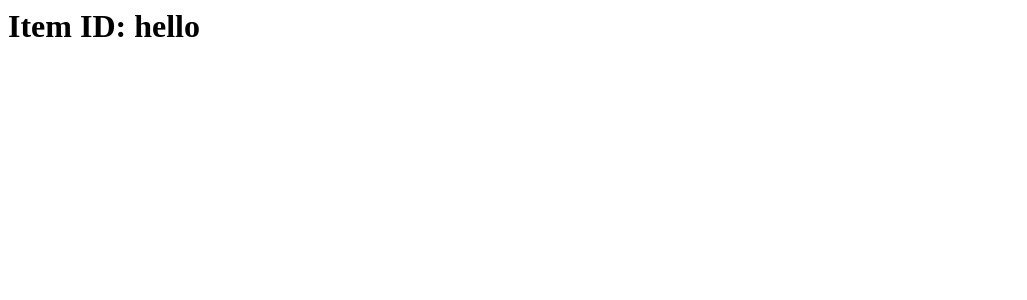
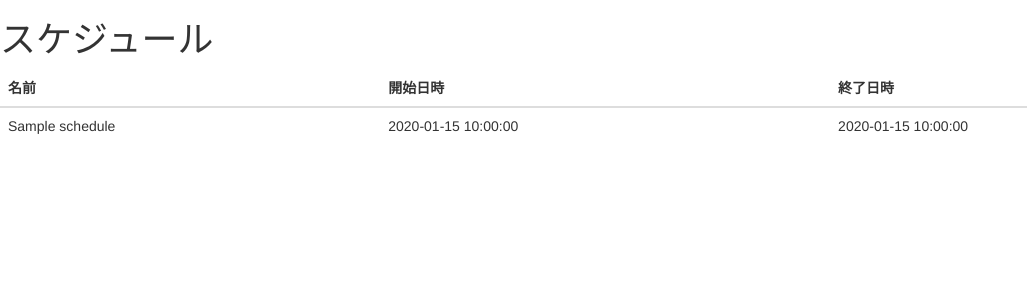
Before and after one commit to yuta-ubiquitous/timeschedule_demo, a FastAPI app: page / in a window 1280 px wide. Shown: the top 300 px of the page, without its empty margins (0-1027 px from the left). Run offline with FastAPI, Linux system fonts and the light colour scheme; tables that the repository leaves empty hold one stand-in row (values such as "Sample post"); some libraries are stand-ins or nearby versions.

Commit message:
取得したscheduleを表示

```diff
--- a/templates/index.html
+++ b/templates/index.html
@@ -1,8 +1,69 @@
-<html>
-    <head>
-        <title>Schedule</title>
-    </head>
-    <body>
-        <h1>Item ID: hello</h1>
-    </body>
-    </html>
+<!DOCTYPE html>
+<html lang="en">
+  <head>
+    <meta charset="utf-8">
+    <meta http-equiv="X-UA-Compatible" content="IE=edge">
+    <meta name="viewport" content="width=device-width, initial-scale=1">
+    <!-- The above 3 meta tags *must* come first in the head; any other head content must come *after* these tags -->
+    <title>Propeller Basic HTML Template</title>
+
+    <!-- Bootstrap css-->
+	<link rel="stylesheet" href="https://maxcdn.bootstrapcdn.com/bootstrap/3.3.6/css/bootstrap.min.css">
+
+   	<!--Google Icon Font-->
+    <link href="http://fonts.googleapis.com/icon?family=Material+Icons" rel="stylesheet">
+
+    <!-- Propeller css -->
+    <link href="{{ url_for('static', path='/pmd-1.3.2/dist/css/propeller.min.css') }}"" rel="stylesheet">
+
+    <!-- datetimepicker css -->
+    <link href="{{ url_for('static', path='/propellerkit-datetimepicker/css/bootstrap-datetimepicker.css') }}"" rel="stylesheet">
+    <link href="{{ url_for('static', path='/propellerkit-datetimepicker/css/pmd-datetimepicker.css') }}"" rel="stylesheet">
+  </head>
+
+  <body>
+    <h1>スケジュール</h1>
+    <div class="pmd-card pmd-z-depth">
+        <div class="table-responsive">
+            <table cellspacing="0" cellpadding="0" class="table pmd-table" id="table-propeller">
+                <thead>
+                    <tr>
+                        <th>名前</th>
+                        <th>開始日時</th>
+                        <th>終了日時</th>
+                    </tr>
+                </thead>
+                <tbody>
+                    {% for schedule in schedules %}
+                        <tr>
+                            <td data-title="Name"> {{ schedule.name }} </td>
+                            <td data-title="datetime_start">{{ schedule.datetime_start }}</td>
+                            <td data-title="datetime_end">{{ schedule.datetime_end }}</td>
+                        </tr>
+                    {% endfor %}
+                </tbody>
+            </table>
+        </div>
+    </div>
+
+    <!-- jQuery before Propeller.js -->
+    <script type="text/javascript" src="https://ajax.googleapis.com/ajax/libs/jquery/1.11.3/jquery.min.js"></script>
+
+    <!-- Include all compiled plugins (below), or include individual files as needed -->
+    <script type="text/javascript" src="https://maxcdn.bootstrapcdn.com/bootstrap/3.3.6/js/bootstrap.min.js"></script>
+    <script type="text/javascript" src="{{ url_for('static', path='/pmd-1.3.2/dist/js/propeller.min.js') }}"></script>
+    <!-- Propeller textfield js -->
+    <script type="text/javascript" src="http://propeller.in/components/textfield/js/textfield.js"></script>
+    <!-- Datepicker moment with locales -->
+    <script type="text/javascript" language="javascript" src="http://propeller.in/components/datetimepicker/js/moment-with-locales.js"></script>
+    <!-- Propeller Bootstrap datetimepicker -->
+    <script type="text/javascript" src="{{ url_for('static', path='/propellerkit-datetimepicker/js/bootstrap-datetimepicker.js') }}"></script>
+
+    <!-- Datepicker -->
+    <script type="text/javascript">
+        $(function () {
+
+        });
+    </script>
+  </body>
+</html>
--- a/timeschedule/main.py
+++ b/timeschedule/main.py
@@ -5,6 +5,7 @@ from fastapi import Depends, FastAPI, Form, Request
 from fastapi.responses import HTMLResponse
 from fastapi.staticfiles import StaticFiles
 from fastapi.templating import Jinja2Templates
+from pydantic.types import conset
 
 from timeschedule import db
 from timeschedule.models import Schedule
@@ -26,12 +27,16 @@ def get_engine() -> sa.engine.Connectable:
 
 
 @app.get("/", response_class=HTMLResponse)
-async def read_item(request: Request):
-    return templates.TemplateResponse("index.html", {"request": request})
+async def read_schedules(
+    request: Request, engine: sa.engine.Connectable = Depends(get_engine)
+):
+    schedules = db.find_all(engine)
+    context = {"request": request, "schedules": schedules}
+    return templates.TemplateResponse("index.html", context)
 
 
 @app.get("/add", response_class=HTMLResponse)
-async def read_item(request: Request):
+async def add_schedule(request: Request):
     return templates.TemplateResponse("add.html", {"request": request})
 
 
```
